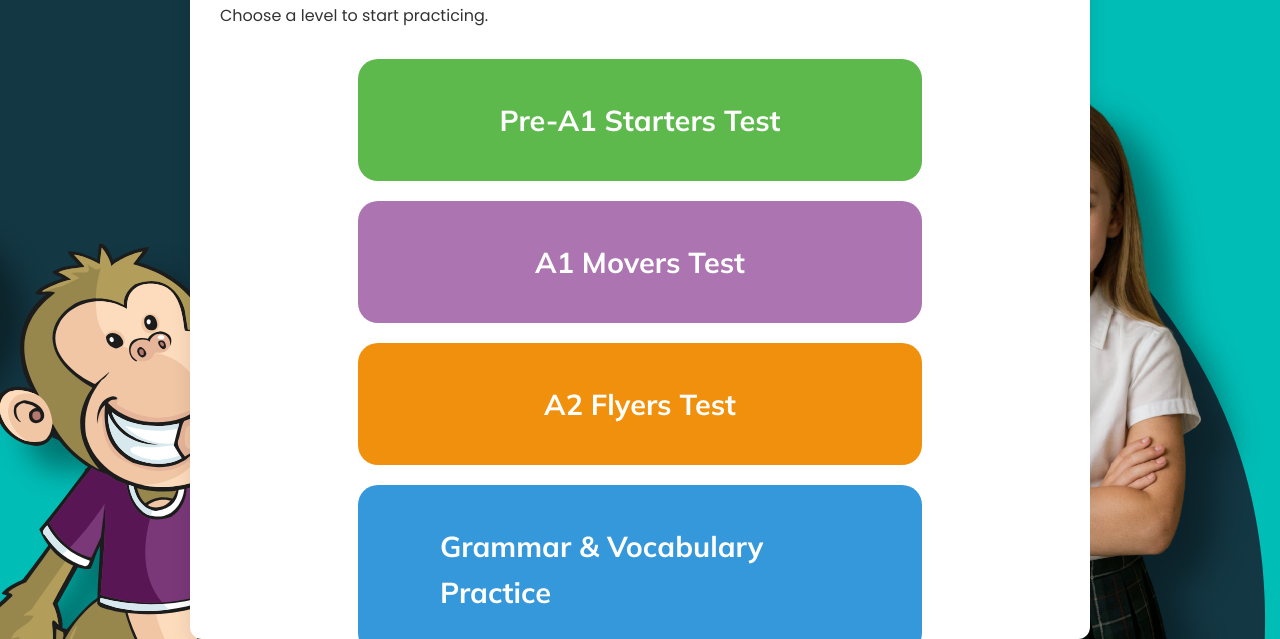
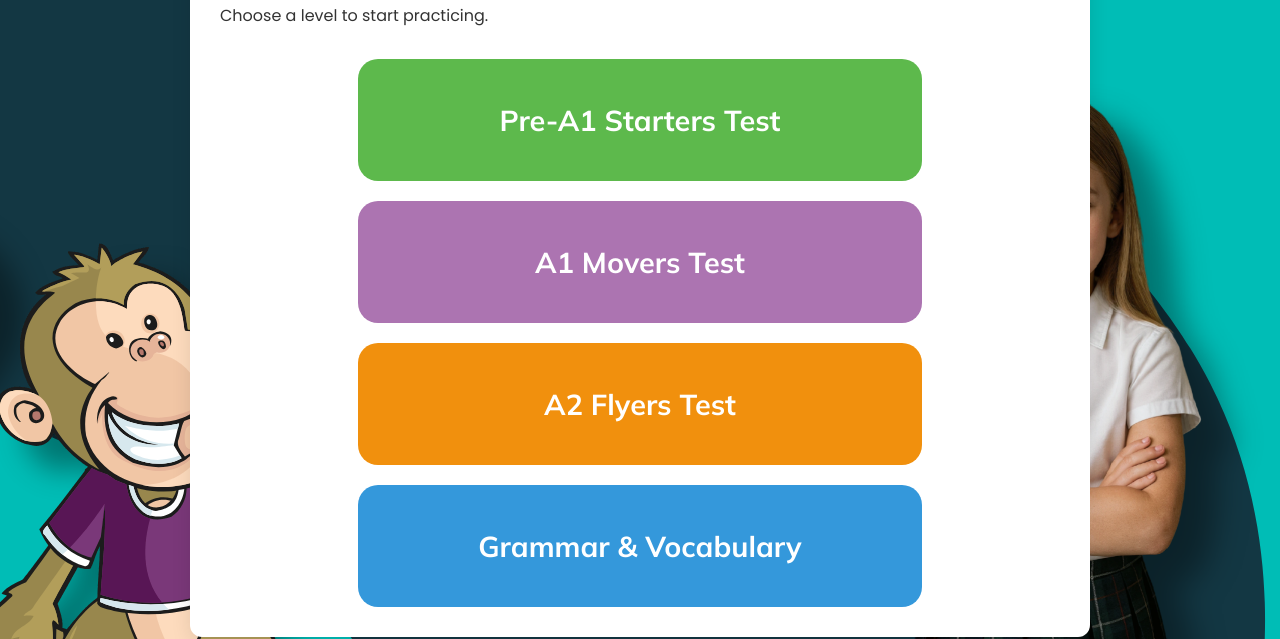
Before and after one commit to juancuellar030/juancuellar030, a website: page index.html in a window 1280 px wide. Shown: the part 161-800 px from the top of the page. Drawn offline with Linux system fonts and the light colour scheme.

Commit message:
Update index.html

```diff
--- a/index.html
+++ b/index.html
@@ -40,8 +40,8 @@
                 </a>
 
                 <!-- NEW: Practice Button (Inside the same container for animation) -->
-                <a href="YOUR_WORDWALL_LINK_HERE" target="_blank" class="nav-btn animated-btn practice-btn">
-                    <span class="btn-text">Grammar & Vocabulary Practice</span>
+                <a href="practice-activities.html" class="nav-btn animated-btn practice-btn">
+                    <span class="btn-text">Grammar & Vocabulary</span>
                     <!-- You will need to add an icon for this! e.g., images/icon-practice.svg -->
                     <img src="images/icon-practice.svg" alt="Practice icon" class="btn-icon">
                 </a>
```
